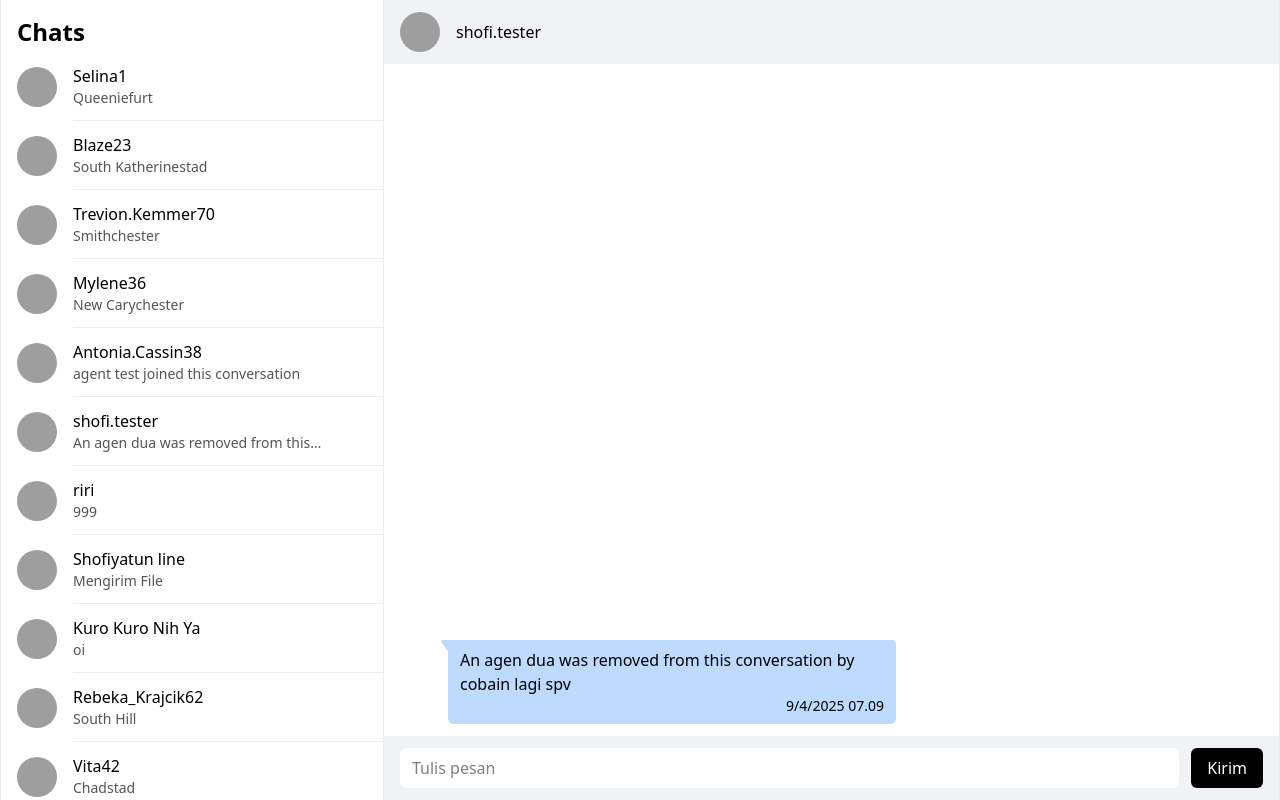
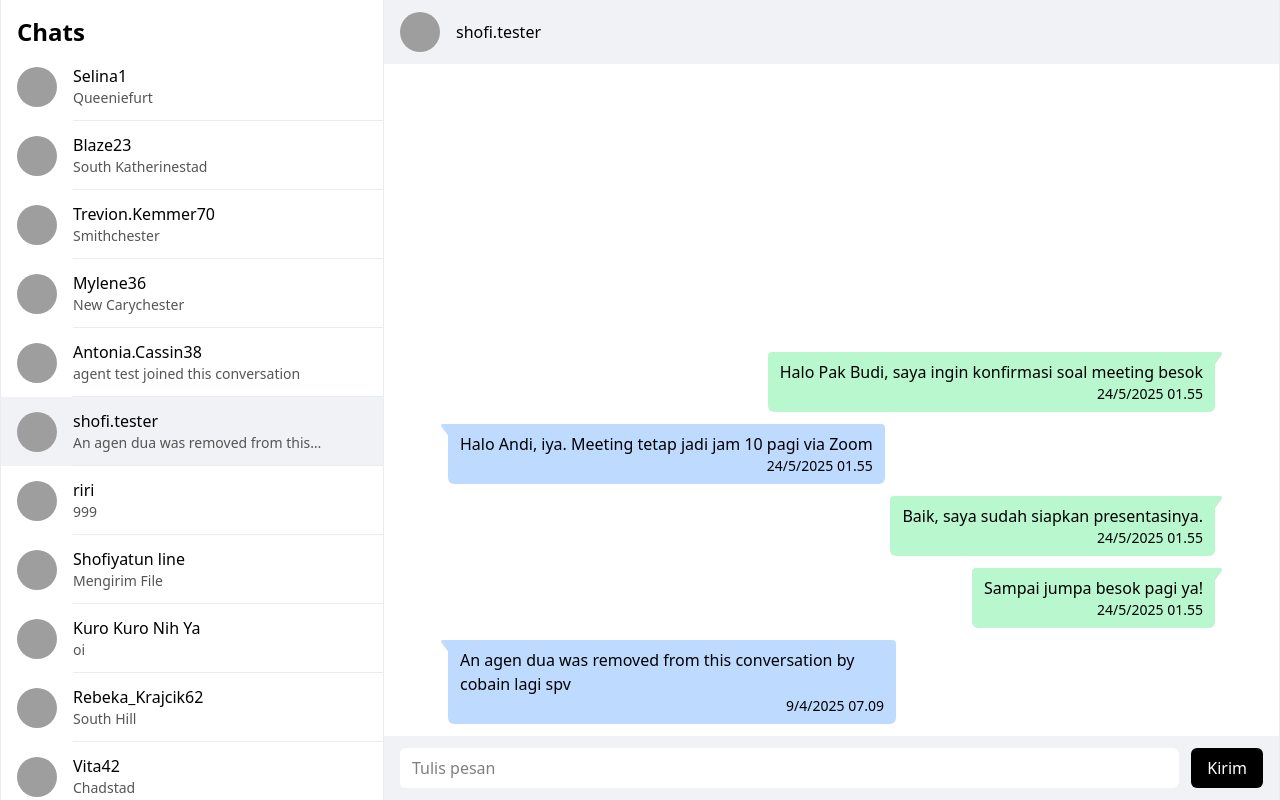
Before and after one commit to hdinjos/chat-test, a Vue app: page /chat in a window 1280 px wide. Both pictures are taken after a click on the element 192 px from the left and 431 px from the top of the page. Built offline with nearby package versions, Linux system fonts and the light colour scheme; grey boxes are pictures that could not be loaded.

Commit message:
fix: selected room

```diff
--- a/src/components/ChatRoom.vue
+++ b/src/components/ChatRoom.vue
@@ -6,7 +6,7 @@ const props = defineProps({
   data: {
     type: Array,
   },
-  room_id: {
+  roomId: {
     type: String,
   },
 });
@@ -25,8 +25,8 @@ const toChat = (roomId) => {
     @click="toChat(d.room_id)"
     class="pl-4 flex items-center hover:bg-room-hover cursor-pointer"
     :class="{
-      'bg-room-active': d.room_id === room_id,
-      'bg-white': d.room_id !== room_id,
+      'bg-room-active': d.room_id === roomId,
+      'bg-white': d.room_id !== roomId,
     }"
   >
     <img
--- a/src/pages/chat/detail/index.vue
+++ b/src/pages/chat/detail/index.vue
@@ -30,6 +30,30 @@ const getInitChat = () => {
           name: detail.value.last_comment_sender,
           date: formatDate(detail.value.last_comment_timestamp),
           isSender: true,
+        },
+        {
+          msg: "Sampai jumpa besok pagi ya!",
+          name: "Logined User",
+          date: formatDate(new Date()),
+          isSender: false,
+        },
+        {
+          msg: "Baik, saya sudah siapkan presentasinya.",
+          name: "Logined User",
+          date: formatDate(new Date()),
+          isSender: false,
+        },
+        {
+          msg: "Halo Andi, iya. Meeting tetap jadi jam 10 pagi via Zoom",
+          name: "Logined User",
+          date: formatDate(new Date()),
+          isSender: true,
+        },
+        {
+          msg: "Halo Pak Budi, saya ingin konfirmasi soal meeting besok",
+          name: "Logined User",
+          date: formatDate(new Date()),
+          isSender: false,
         },
       ];
     }
```
